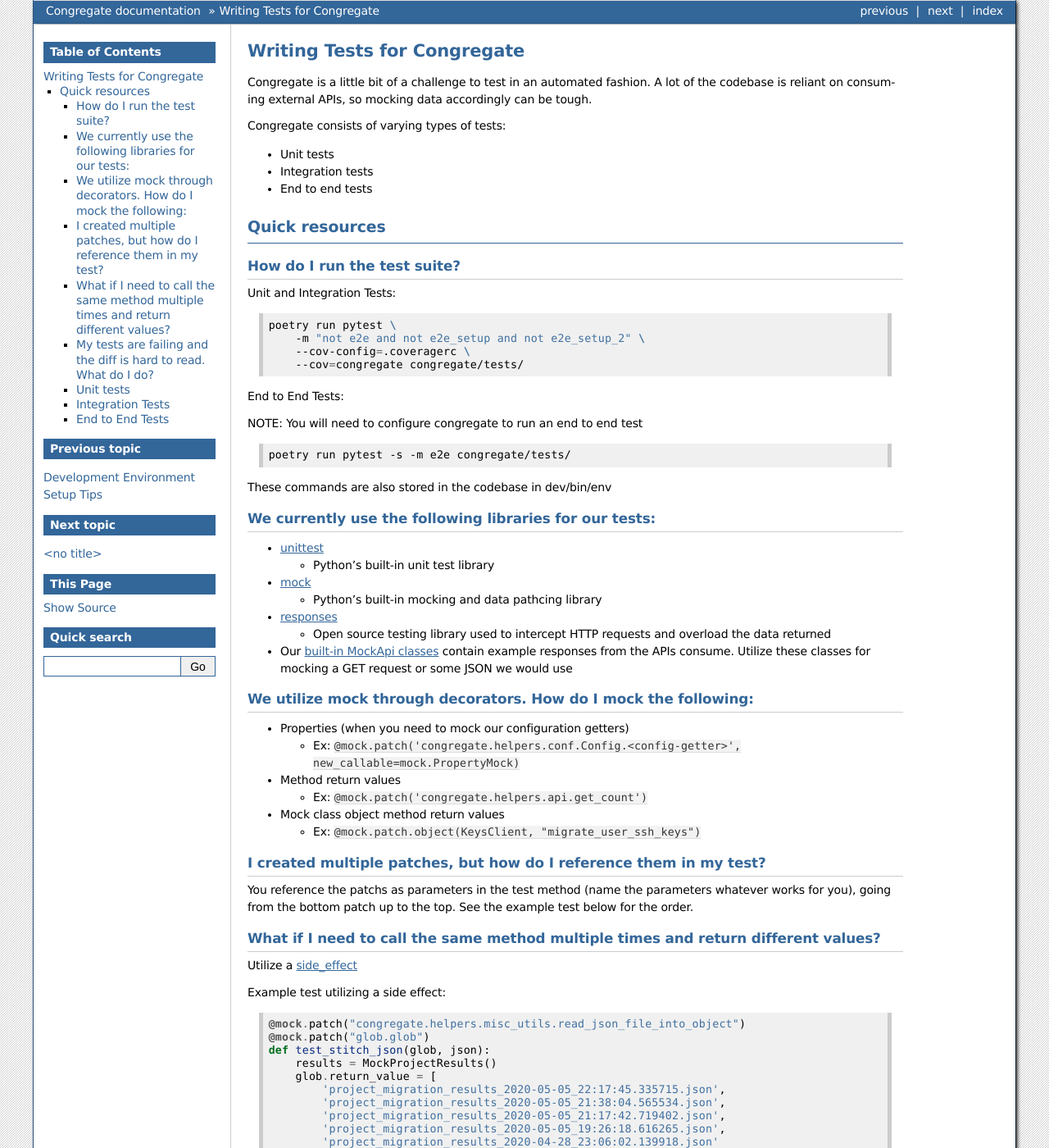
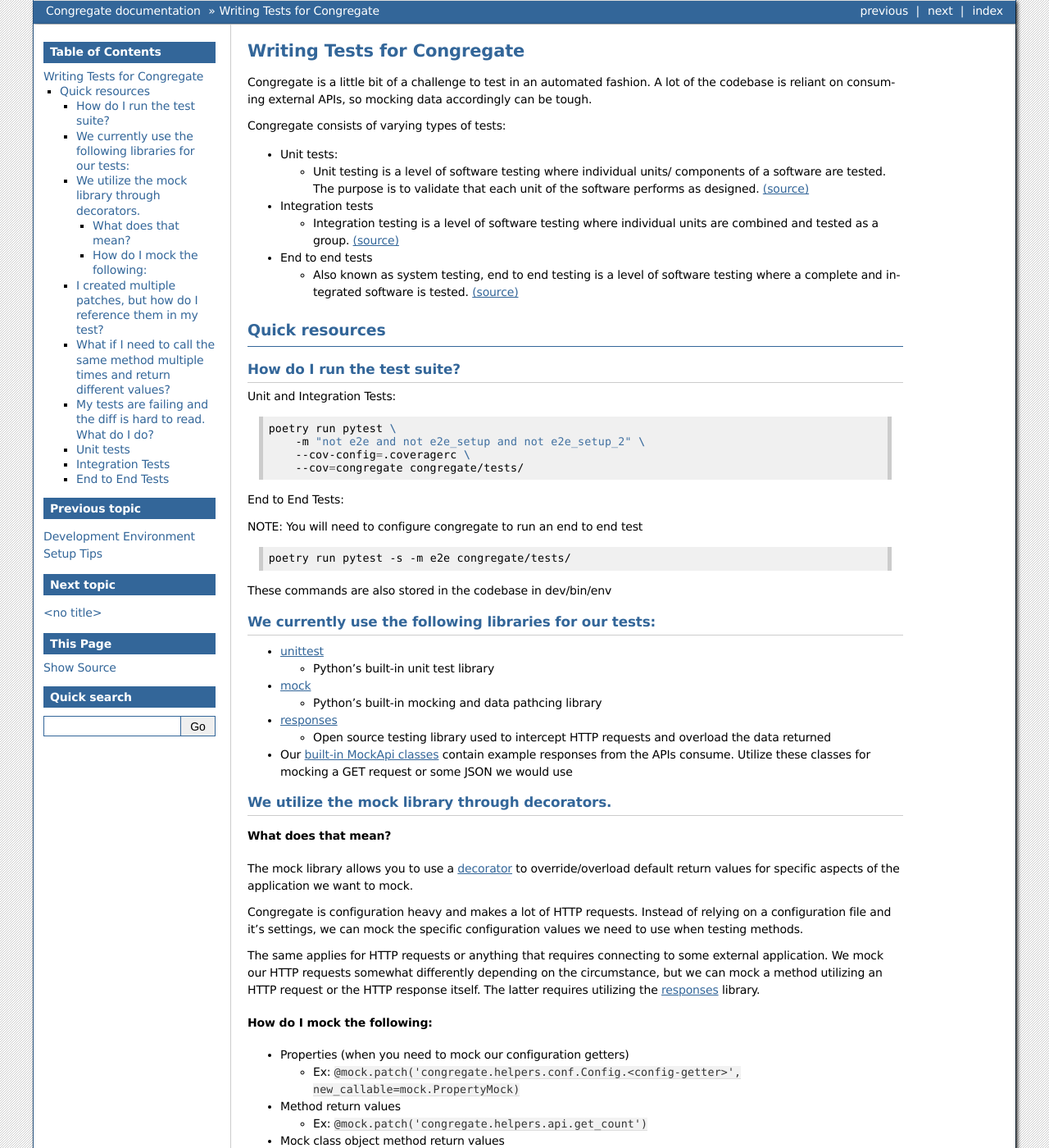
Before and after one commit to LINWEN607/congregate, a Sphinx documentation site: the page built from congregate/docs/source/static_docs/writing-tests.md, in a window 1280 px wide and 1400 px high. Shown: the whole window at 82% size. Built offline with Sphinx 7.4.7, drawn with Linux system fonts in a browser that asks for light colours; some of the changed text lies outside the part shown.

Commit message:
Updating test documentation to include more detail from code review

````diff
--- a/congregate/docs/source/static_docs/writing-tests.md
+++ b/congregate/docs/source/static_docs/writing-tests.md
@@ -4,9 +4,12 @@
 
 Congregate consists of varying types of tests:
 
-- Unit tests
+- Unit tests:
+    - Unit testing is a level of software testing where individual units/ components of a software are tested. The purpose is to validate that each unit of the software performs as designed. [(source)](http://softwaretestingfundamentals.com/unit-testing/)
 - Integration tests
+    - Integration testing is a level of software testing where individual units are combined and tested as a group. [(source)](http://softwaretestingfundamentals.com/integration-testing/)
 - End to end tests
+    - Also known as system testing, end to end testing is a level of software testing where a complete and integrated software is tested. [(source)](http://softwaretestingfundamentals.com/system-testing/)
 
 ## Quick resources
 
@@ -41,7 +44,17 @@
     - Open source testing library used to intercept HTTP requests and overload the data returned
 - Our [built-in MockApi classes](../congregate.tests.mockapi.html) contain example responses from the APIs consume. Utilize these classes for mocking a GET request or some JSON we would use
 
-#### We utilize mock through decorators. How do I mock the following:
+#### We utilize the mock library through decorators.
+
+##### What does that mean?
+
+The mock library allows you to use a [decorator](https://realpython.com/primer-on-python-decorators/) to override/overload default return values for specific aspects of the application we want to mock.
+
+Congregate is configuration heavy and makes a lot of HTTP requests. Instead of relying on a configuration file and it's settings, we can mock the specific configuration values we need to use when testing methods.
+
+The same applies for HTTP requests or anything that requires connecting to some external application. We mock our HTTP requests somewhat differently depending on the circumstance, but we can mock a method utilizing an HTTP request or the HTTP response itself. The latter requires utilizing the [responses](https://pypi.org/project/responses/0.3.0/) library.
+
+##### How do I mock the following:
 
 - Properties (when you need to mock our configuration getters)
     - Ex: `@mock.patch('congregate.helpers.conf.Config.<config-getter>', new_callable=mock.PropertyMock)`
@@ -145,17 +158,17 @@
     return None
 ```
 
-Test:
+Test (with a line-by-line breakdown):
 
 ```python
-@mock.patch('congregate.helpers.conf.Config.group_sso_provider', new_callable=mock.PropertyMock)
-def test_generate_extern_uid_no_pattern_no_ids(self, provider):
-    provider.return_value = "okta"
-    mock_user = self.mock_users.get_dummy_user()
-    expected = None
-    actual = self.users.generate_extern_uid(mock_user, None)
+@mock.patch('congregate.helpers.conf.Config.group_sso_provider', new_callable=mock.PropertyMock)    # group_sso_provider config is declared as a mocked and callable @Property
+def test_generate_extern_uid_no_pattern_no_ids(self, provider):                                     # The provider argument will carry it's mocked return value
+    provider.return_value = "okta"                                                                  # The provider return value is initialized
+    mock_user = self.mock_users.get_dummy_user()                                                    # mock_user is initialized from our pool of mock user json responses
+    expected = None                                                                                 # The expected return from calling self.users.generate_extern_uid is None
+    actual = self.users.generate_extern_uid(mock_user, None)                                        # The actual call to self.users.generate_extern_uid is made
 
-    self.assertEqual(expected, actual)
+    self.assertEqual(expected, actual)                                                              # We assert whether the previous 2 are equal.
 ```
 
 This test is utilizing the mock library's `PropertyMock` and patching functionality. Our config class is primarily filled with various property methods, so we need to use a PropertyMock to simlulate retrieving data from that class. Once the property is patched, we overload the value of the property in the following line:
````
